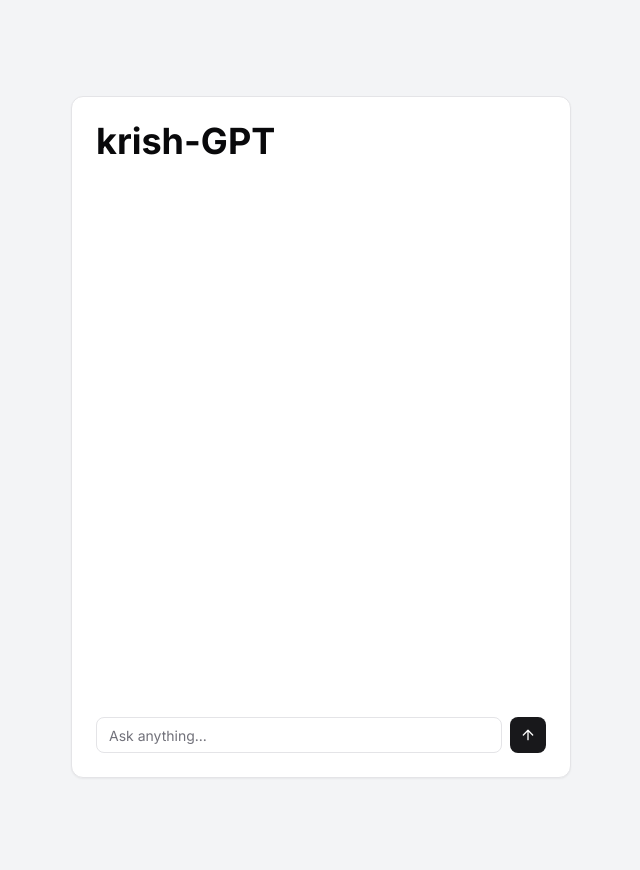
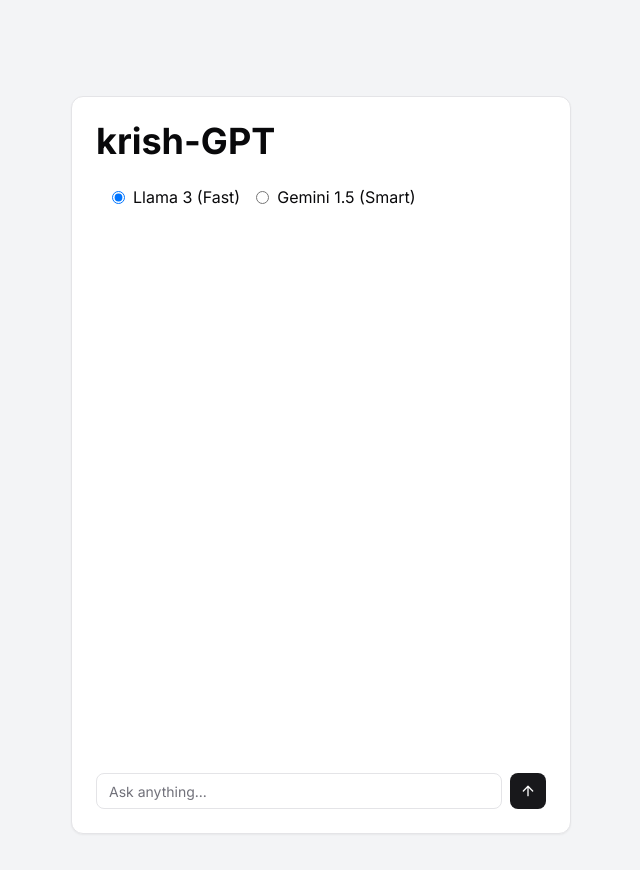
Before and after one commit to kr1shnac/krish-GPT, a Next.js app: page / in a window 1280 px wide. Shown: the top 870 px of the page, without its empty margins (319-959 px from the left). Built offline with nearby package versions, Linux system fonts and the light colour scheme.

Commit message:
Update ChatWindow UI with model selection controls

```diff
--- a/src/components/ChatWindow.tsx
+++ b/src/components/ChatWindow.tsx
@@ -13,10 +13,14 @@
 import { ScrollArea } from "@/components/ui/scroll-area";
 import { ChatMessage } from "./ChatMessage";
 import { ArrowUp } from "lucide-react";
+import { useState } from "react";
 
 export function ChatWindow() {
+  const [selectedModel, setSelectedModel] = useState("llama");
+
   const { messages, input, handleInputChange, handleSubmit } = useChat({
     api: "/api/chat",
+    body: { model: selectedModel },
   });
 
   return (
@@ -26,6 +30,28 @@
           <CardTitle>
             <h1 className="text-4xl font-bold">krish-GPT</h1>
           </CardTitle>
+          <div className="flex gap-4 p-4">
+            <label className="flex items-center gap-2">
+              <input
+                type="radio"
+                name="model"
+                value="llama"
+                checked={selectedModel === "llama"}
+                onChange={(e) => setSelectedModel(e.target.value)}
+              />
+              <span>Llama 3 (Fast)</span>
+            </label>
+            <label className="flex items-center gap-2">
+              <input
+                type="radio"
+                name="model"
+                value="gemini"
+                checked={selectedModel === "gemini"}
+                onChange={(e) => setSelectedModel(e.target.value)}
+              />
+              <span>Gemini 1.5 (Smart)</span>
+            </label>
+          </div>
         </CardHeader>
         <CardContent className="p-0">
           <ScrollArea className="h-[500px] w-full p-4 pr-4">
```
